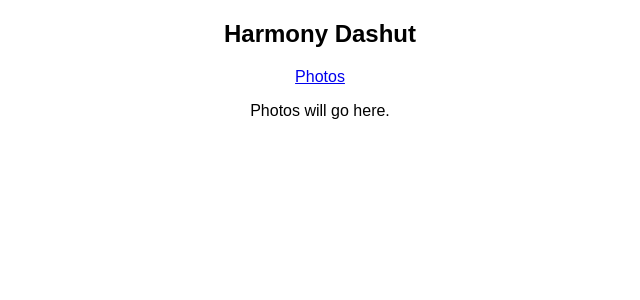
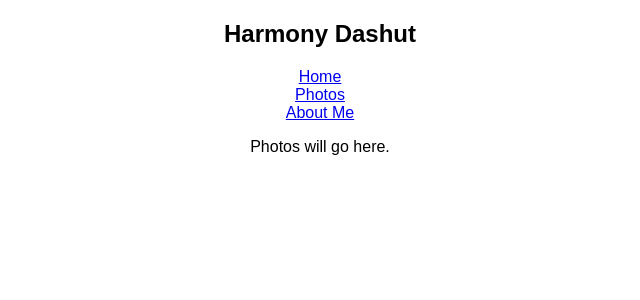
Before and after one commit to antancia/personal-site, a React (Create React App) app: page /#/photos in a window 1280 px wide. Shown: the top 300 px of the page, without its empty margins (320-960 px from the left). Built offline with nearby package versions, Linux system fonts and the light colour scheme.

Commit message:
add more links

```diff
--- a/public/index.html
+++ b/public/index.html
@@ -19,22 +19,12 @@
       work correctly both with client-side routing and a non-root public URL.
       Learn how to configure a non-root public URL by running `npm run build`.
     -->
-    <title>React App</title>
+    <title>Harmony Dashut</title>
   </head>
   <body>
     <noscript>
-      You need to enable JavaScript to run this app.
+      Please enable JavaScript to view this site.
     </noscript>
     <div id="root"></div>
-    <!--
-      This HTML file is a template.
-      If you open it directly in the browser, you will see an empty page.
-
-      You can add webfonts, meta tags, or analytics to this file.
-      The build step will place the bundled scripts into the <body> tag.
-
-      To begin the development, run `npm start` or `yarn start`.
-      To create a production bundle, use `npm run build` or `yarn build`.
-    -->
   </body>
 </html>
--- /dev/null
+++ b/src/components/About.js
@@ -0,0 +1,11 @@
+import React from 'react';
+
+const About = () => {
+  return (
+    <div className="About">
+      <p>Some stuff about me</p>
+    </div>
+  );
+}
+
+export default About;
--- a/src/components/Sidebar.js
+++ b/src/components/Sidebar.js
@@ -6,7 +6,19 @@ const Sidebar = () => {
     <div className="Sidebar">
       <div className="Name-header">
         <h2>Harmony Dashut</h2>
-        <Link to={'/photos'}><p>Photos</p></Link>
+      </div>
+      <div>
+        <Link to="/">
+          Home
+        </Link>
+        <br />
+        <Link to="/photos">
+          Photos
+        </Link>
+        <br />
+        <Link to="/about">
+          About Me
+        </Link>
       </div>
     </div>
   );
--- a/src/components/index.js
+++ b/src/components/index.js
@@ -2,3 +2,4 @@ export { default as App } from './App';
 export { default as Home } from './Home';
 export { default as Sidebar } from './Sidebar';
 export { default as Carousel } from './Carousel';
+export { default as About } from './About';
--- a/src/index.js
+++ b/src/index.js
@@ -6,7 +6,8 @@ import './styles/index.css';
 import {
   App,
   Home,
-  Carousel
+  Carousel,
+  About,
 } from './components';
 
 ReactDOM.render((
@@ -15,6 +16,7 @@ ReactDOM.render((
     <Switch>
       <Route exact path="/" component={Home} />
       <Route path="/photos" component={Carousel} />
+      <Route path="/about" component={About} />
     </Switch>
   </App>
   </HashRouter>
```
Also changed, not shown: public/manifest.json.
